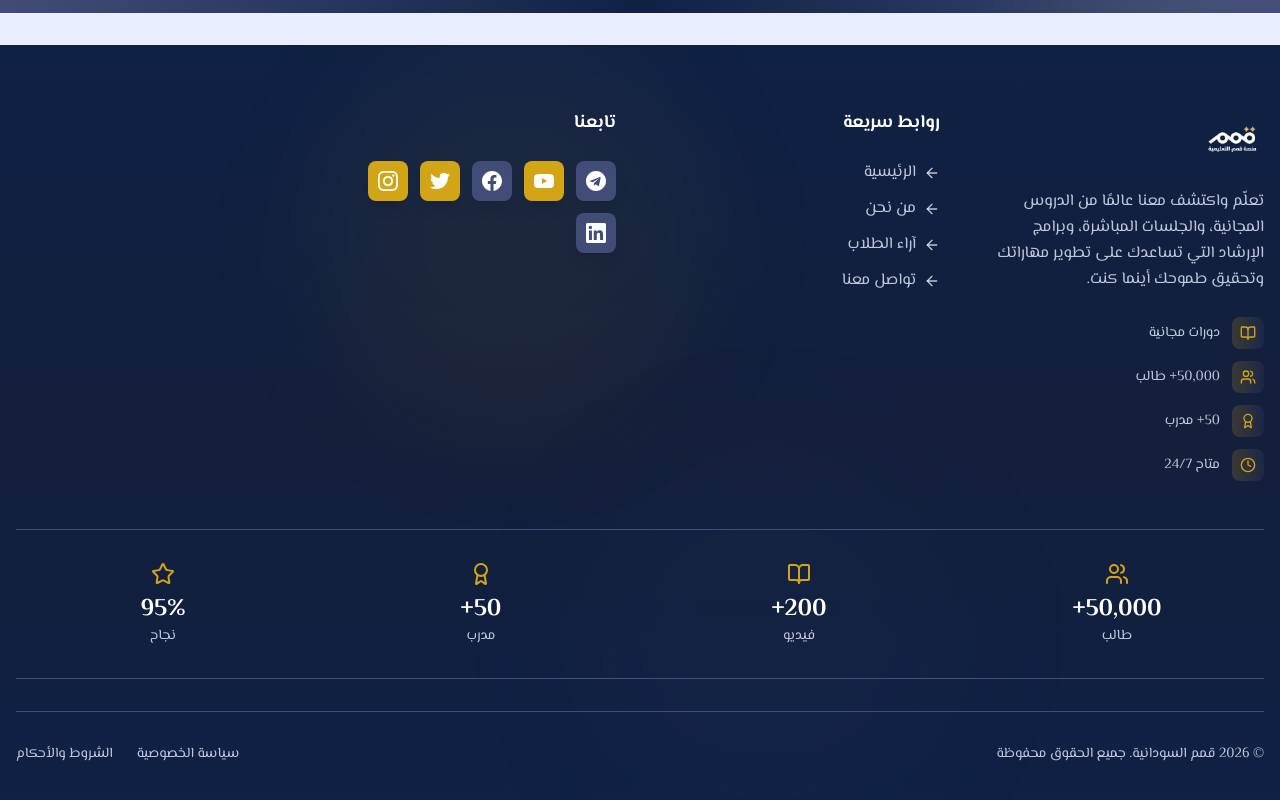
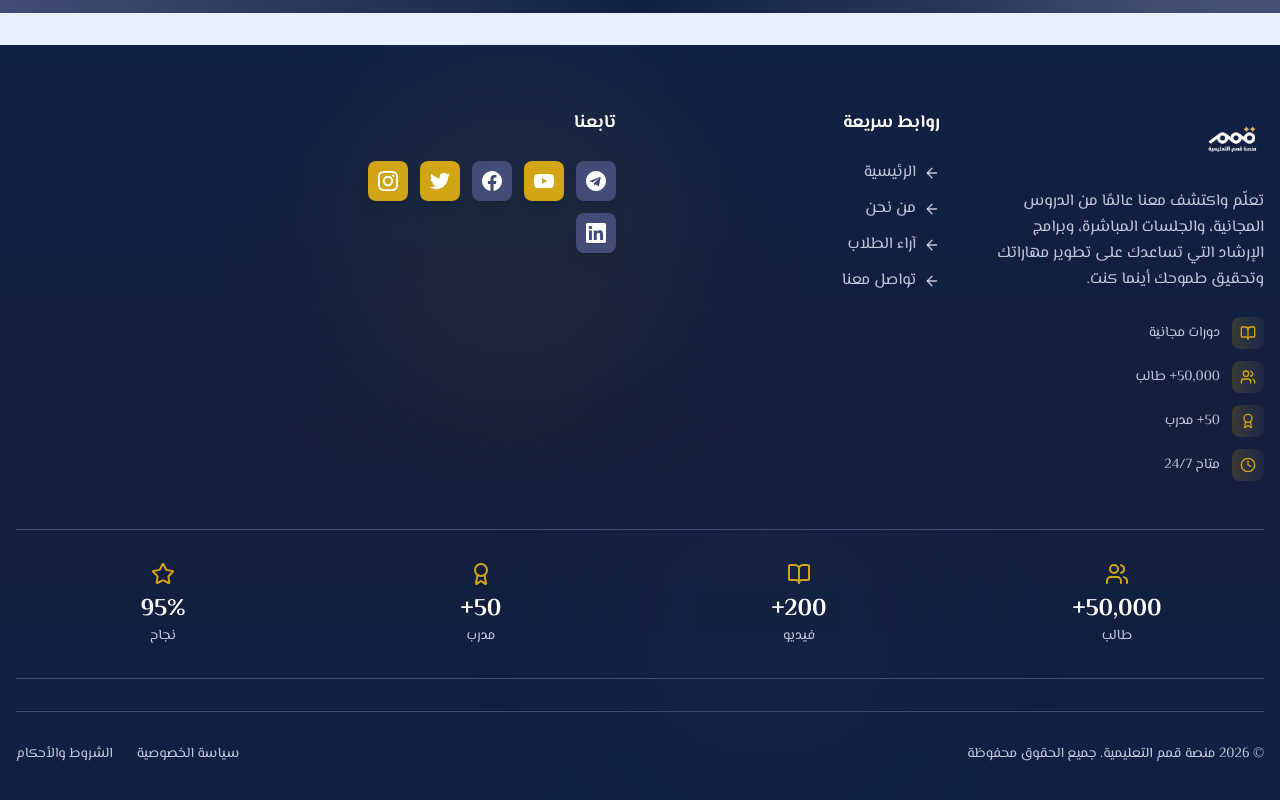
Before and after one commit to Mohamed-Web22/mohamed, a React (Vite) app: page / in a window 1280 px wide. Shown: the part 6765-7565 px from the top of the page. Built offline with nearby package versions, Linux system fonts and the light colour scheme.

Commit message:
new update

```diff
--- a/src/components/Footer/Footer.jsx
+++ b/src/components/Footer/Footer.jsx
@@ -154,7 +154,7 @@ export default function Footer({ scrollToSection }) {
 
         <div className="flex flex-col md:flex-row justify-between items-center gap-4 pt-8 border-t border-[#414d76]">
           <div className="text-[#e9efff]/80 text-sm text-center md:text-right">
-            <p>© {new Date().getFullYear()} {lang === 'ar' ? 'قمم السودانية' : 'Qimam Sudanese'}. {lang === 'ar' ? 'جميع الحقوق محفوظة' : 'All rights reserved.'}</p>
+            <p>© 2026 {lang === 'ar' ? 'منصة قمم التعليمية' : 'Qimam Educational Platform'}. {lang === 'ar' ? 'جميع الحقوق محفوظة' : 'All rights reserved.'}</p>
           </div>
           <div className="flex items-center gap-6 text-sm text-[#e9efff]/80">
             <a href="#" className="hover:text-[#d2a517] transition-colors">{lang === 'ar' ? 'سياسة الخصوصية' : 'Privacy Policy'}</a>
```
